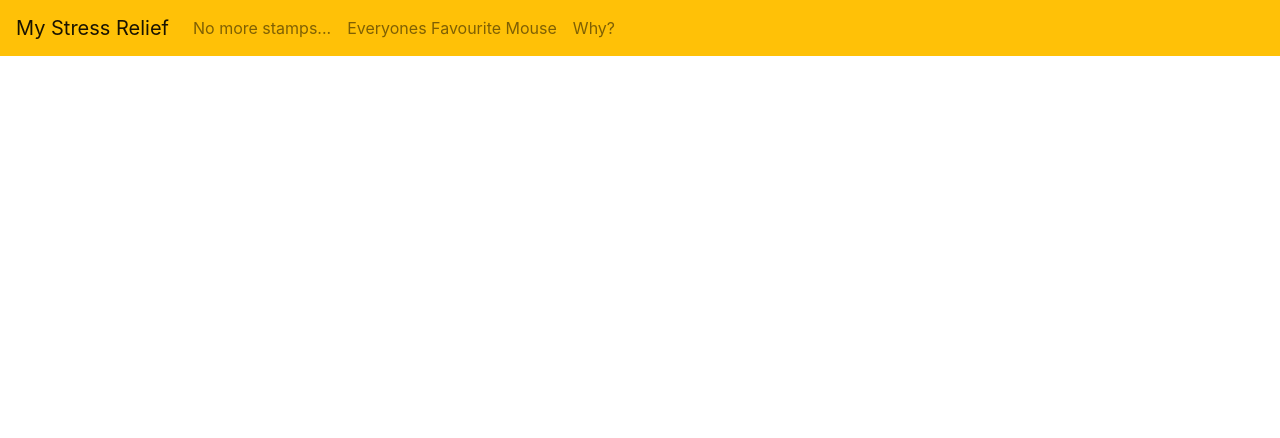
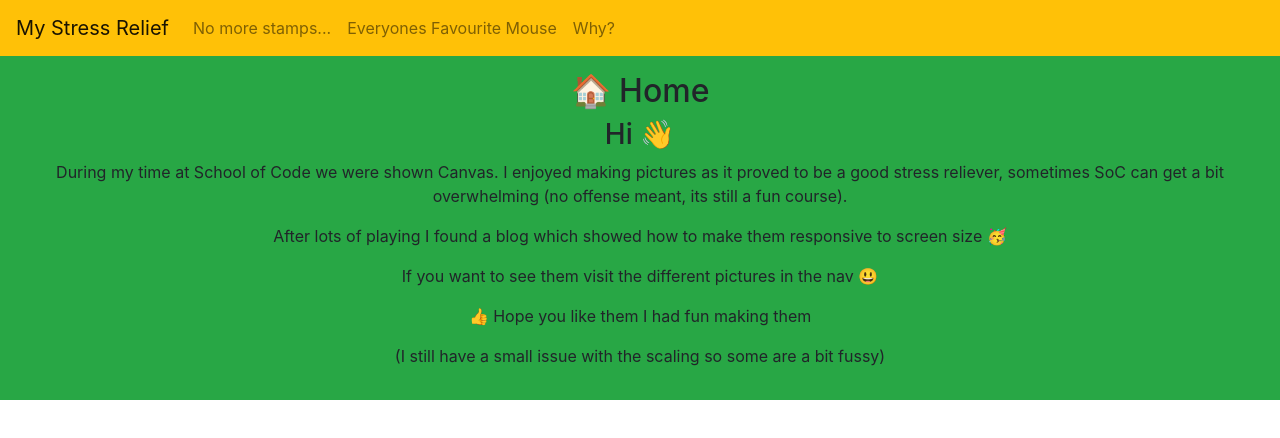
Before and after one commit to Beckster6211/canvas-js-react, a React (Create React App) app: page / in a window 1280 px wide. Shown: the top 438 px of the page. Built offline with nearby package versions, Linux system fonts and the light colour scheme.

Commit message:
think fixed nav bar

```diff
--- a/src/components/nav/nav.js
+++ b/src/components/nav/nav.js
@@ -28,22 +28,30 @@ function Nav() {
             delay={{ show: 250, hide: 400 }}
             overlay={renderTooltip}
           >
-            <ReactBootStrap.Navbar.Brand href="../home/home.js">
+            <Link to="/">
+              <ReactBootStrap.Navbar.Brand>
                 My Stress Relief
               </ReactBootStrap.Navbar.Brand>
+            </Link>
           </OverlayTrigger>
           <ReactBootStrap.Navbar.Toggle aria-controls="responsive-navbar-nav" />
           <ReactBootStrap.Navbar.Collapse id="responsive-navbar-nav">
             <ReactBootStrap.Nav className="mr-auto">
-              <ReactBootStrap.Nav.Link href="../birthday/birthday.js">
+              <Link to="/birthday">
+                <ReactBootStrap.Nav.Link href="/birthday">
                   No more stamps...
                 </ReactBootStrap.Nav.Link>
-              <ReactBootStrap.Nav.Link href="../mickey/mickey.js">
+              </Link>
+              <Link to="/mickey">
+                <ReactBootStrap.Nav.Link href="/mickey">
                   Everyones Favourite Mouse
                 </ReactBootStrap.Nav.Link>
-              <ReactBootStrap.Nav.Link href="../pandaTrex/pandaTrex.js">
+              </Link>
+              <Link to="/why">
+                <ReactBootStrap.Nav.Link href="/why">
                   Why?
                 </ReactBootStrap.Nav.Link>
+              </Link>
               {/* <ReactBootStrap.Nav.Link eventKey={2} href="#memes">
                 Dank memes
               </ReactBootStrap.Nav.Link> */}
@@ -57,10 +65,10 @@ function Nav() {
           <Route path="/mickey">
             <Mickey />
           </Route>
-          <Route path="/pandaTrex">
+          <Route path="/why">
             <PandaTrex />
           </Route>
-          <Route path="/home">
+          <Route path="/">
             <Home />
           </Route>
         </Switch>
```
Lines whose indentation alone changed are shown as unchanged.
